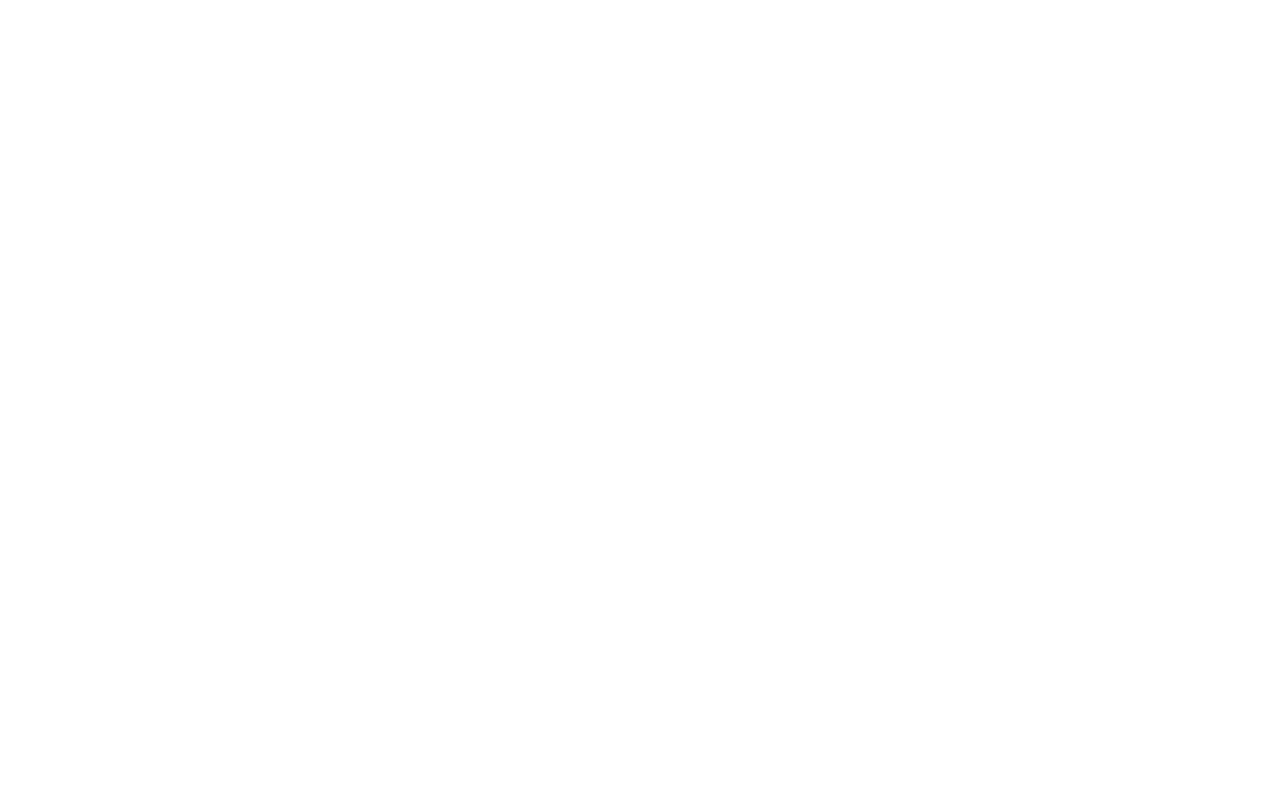
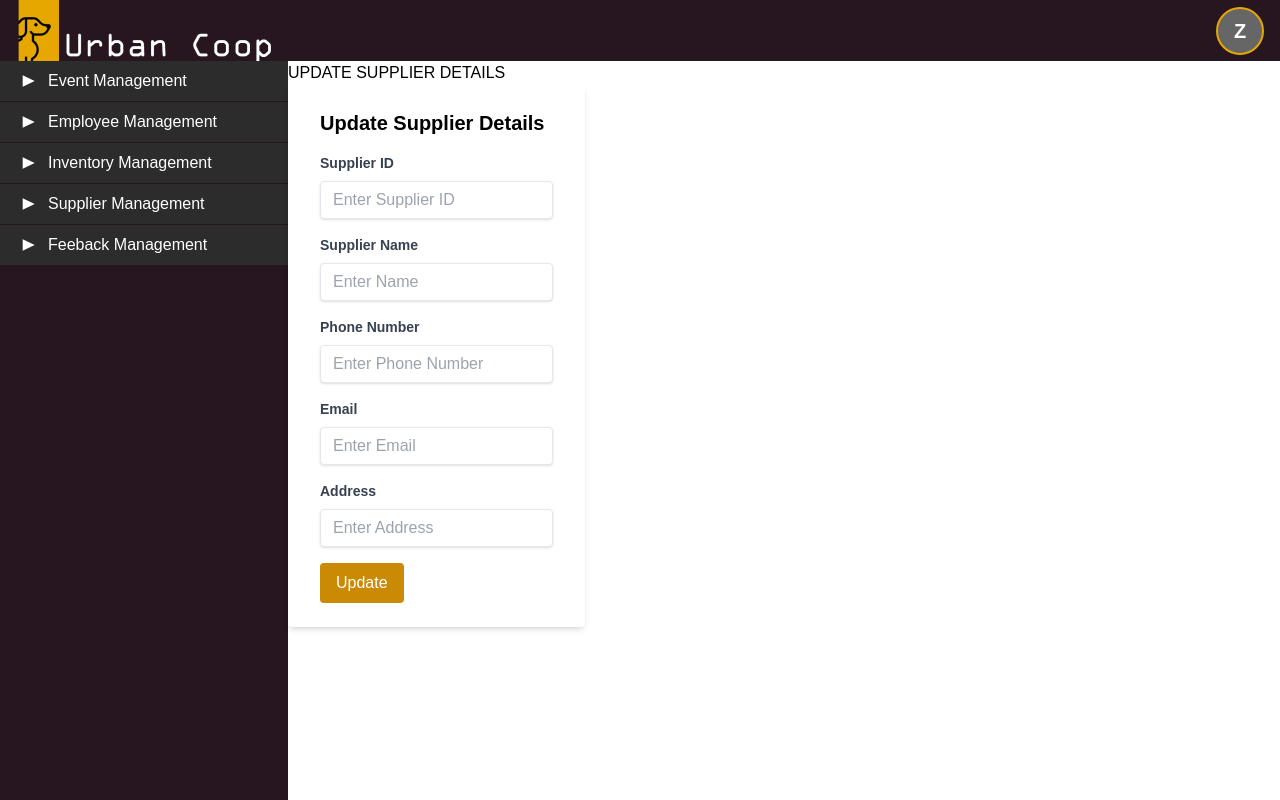
Before and after one commit to Miyuru-Shalitha/urban-coop, a React (Vite) app in the folder frontend/: page /admin/supplier-management/update-suppliers in a window 1280 px wide. Before the commit this address had no page. Shown: the top 800 px of the page. Built offline with nearby package versions, Linux system fonts and the light colour scheme; a web font is replaced by a local one.

Commit message:
for miyuru code test

```diff
--- a/frontend/src/App.tsx
+++ b/frontend/src/App.tsx
@@ -15,18 +15,21 @@ import SupplierManagementAdminPage from "./pages/SupplierManagementAdminPage/Sup
 import SupplierManagementDashboard from "./pages/SupplierManagementAdminPage/SupplierManagementDashboard";
 import SupplierManagementManagePage from "./pages/SupplierManagementAdminPage/SupplierManagementManagePage";
 import SupplierManagementStockReq from "./pages/SupplierManagementAdminPage/SupplierManagementStockReq";
+import SupplierManagementUpdateSupplierPage from "./pages/SupplierManagementAdminPage/SupplierManagementUpdateSupplierPage";
+import SupplierManagementCreateSupplierPage from "./pages/SupplierManagementAdminPage/SupplierManagementCreateSupplierPage";
 import InventoryManagementPage from "./pages/InventoryManagementAdminPage/InventoryManagementAdminPage";
 import InventoryManagementDashboard from "./pages/InventoryManagementAdminPage/InventoryManagementDashboard";
 import InventoryManagementItemPage from "./pages/InventoryManagementAdminPage/InventoryManagementItemPage";
 import InventoryManagementRequestStocksPage from "./pages/InventoryManagementAdminPage/InventoryManagementRequestStocksPage";
+import InventoryManagementCreateItemsPage from "./pages/InventoryManagementAdminPage/InventoryManagementCreateItemsPage";
+import InventoryManagementUpdateItems from "./pages/InventoryManagementAdminPage/InventoryManagementUpdateItems";
+import InventoryManagementCreateRequest from "./pages/InventoryManagementAdminPage/InventoryManagementCreateRequest";
 import EventRegistrationPage from "./pages/EventManagementPage/EventRegistrationPage"
 import FeedbackManagementAdminPage from "./pages/FeedbackManagementAdminPage/FeedbackManagementAdminPage";
 import EmployeeProfilePage from "./pages/EmployeeProfilePage";
 import PetDaycareBookingPage from "./pages/PetDaycareManagementPage/PetDaycareBookingPage";
 import PetDaycareMyBookings from "./pages/PetDaycareManagementAdminPage/PetDaycareMyBookings";
-import InventoryManagementCreateItemsPage from "./pages/InventoryManagementAdminPage/InventoryManagementCreateItemsPage";
-import InventoryManagementUpdateItems from "./pages/InventoryManagementAdminPage/InventoryManagementUpdateItems";
-import InventoryManagementCreateRequest from "./pages/InventoryManagementAdminPage/InventoryManagementCreateRequest";
+
 
 export default function App() {
   return (
@@ -38,11 +41,11 @@ export default function App() {
           <Route path="log-in" element={<LogInPage />} />
           <Route path="events" element={<EventPage />} />
 
-          <Route path="events/register" element={<EventRegistrationPage/>} />
+          <Route path="events/register" element={<EventRegistrationPage />} />
 
-          <Route path="events/register" element={<EventRegistrationPage/>} />
-          <Route path="petdaycare" element={<PetDaycareBookingPage/>} />
-          <Route path="mybookings" element={<PetDaycareMyBookings/>} />
+          <Route path="events/register" element={<EventRegistrationPage />} />
+          <Route path="petdaycare" element={<PetDaycareBookingPage />} />
+          <Route path="mybookings" element={<PetDaycareMyBookings />} />
 
         </Route>
 
@@ -116,7 +119,7 @@ export default function App() {
           />
 
           <Route path="event-dashboard/uptadeEvent"
-          element={< UpdateEvent/>} />
+            element={< UpdateEvent />} />
 
           {/* event report generation */}
 
@@ -135,23 +138,33 @@ export default function App() {
 
           {/* Supplier Management Routes */}
           <Route
-            path = "supplier-management"
-            element = {<SupplierManagementAdminPage />}
+            path="supplier-management"
+            element={<SupplierManagementAdminPage />}
           />
 
           <Route
-            path = "supplier-management/supplier-dashboard"
-            element = {<SupplierManagementDashboard />}
+            path="supplier-management/supplier-dashboard"
+            element={<SupplierManagementDashboard />}
           />
 
           <Route
-            path = "supplier-management/manage-suppliers"
-            element = {<SupplierManagementManagePage />}
+            path="supplier-management/manage-suppliers"
+            element={<SupplierManagementManagePage />}
           />
 
           <Route
-            path = "supplier-management/stock-requests"
-            element = {<SupplierManagementStockReq />}
+            path="supplier-management/create-suppliers"
+            element={<SupplierManagementCreateSupplierPage />}
+          />
+
+          <Route
+            path="supplier-management/update-suppliers"
+            element={<SupplierManagementUpdateSupplierPage />}
+          />
+
+          <Route
+            path="supplier-management/stock-requests"
+            element={<SupplierManagementStockReq />}
           />
 
           {/* feedback dashboard */}
--- a/frontend/src/pages/InventoryManagementAdminPage/InventoryManagementUpdateItems.tsx
+++ b/frontend/src/pages/InventoryManagementAdminPage/InventoryManagementUpdateItems.tsx
@@ -1,5 +1,5 @@
 export default function InventoryManagementUpdateItems() {
-    return  (
+  return (
     <div>
       INVENTORY MANAGEMENT UPDATE ITEM
       <div className="max-w-md mx-auto bg-white shadow-md rounded px-8 py-6">
--- /dev/null
+++ b/frontend/src/pages/SupplierManagementAdminPage/SupplierManagementCreateSupplierPage.tsx
@@ -0,0 +1,5 @@
+export default function SupplierManagementCreateSupplierPage() {
+    return (
+        <div> Create Page </div>
+    );
+}
--- /dev/null
+++ b/frontend/src/pages/SupplierManagementAdminPage/SupplierManagementUpdateSupplierPage.tsx
@@ -0,0 +1,73 @@
+export default function SupplierManagementUpdateSupplierPage() {
+    return (
+        <div>
+            UPDATE SUPPLIER DETAILS
+                <div className="max-w-md mx-auto bg-white shadow-md rounded px-8 py-6">
+                    <h2 className="text-xl font-bold mb-4">Update Supplier Details</h2>
+                    <form>
+                        <div className="mb-4">
+                            <label className="block text-gray-700 text-sm font-bold mb-2" htmlFor="itemCode">
+                                Supplier ID
+                            </label>
+                            <input
+                                className="shadow appearance-none border rounded w-full py-2 px-3 text-gray-700 leading-tight focus:outline-none focus:shadow-outline"
+                                id="itemCode"
+                                type="text"
+                                placeholder="Enter Supplier ID"
+                            />
+                        </div>
+                        <div className="mb-4">
+                            <label className="block text-gray-700 text-sm font-bold mb-2" htmlFor="itemName">
+                                Supplier Name
+                            </label>
+                            <input
+                                className="shadow appearance-none border rounded w-full py-2 px-3 text-gray-700 leading-tight focus:outline-none focus:shadow-outline"
+                                id="itemName"
+                                type="text"
+                                placeholder="Enter Name"
+                            />
+                        </div>
+                        <div className="mb-4">
+                            <label className="block text-gray-700 text-sm font-bold mb-2" htmlFor="itemBrand">
+                                Phone Number
+                            </label>
+                            <input
+                                className="shadow appearance-none border rounded w-full py-2 px-3 text-gray-700 leading-tight focus:outline-none focus:shadow-outline"
+                                id="itemBrand"
+                                type="text"
+                                placeholder="Enter Phone Number"
+                            />
+                        </div>
+                        <div className="mb-4">
+                            <label className="block text-gray-700 text-sm font-bold mb-2" htmlFor="itemCategory">
+                                Email
+                            </label>
+                            <input
+                                className="shadow appearance-none border rounded w-full py-2 px-3 text-gray-700 leading-tight focus:outline-none focus:shadow-outline"
+                                id="itemCategory"
+                                type="text"
+                                placeholder="Enter Email"
+                            />
+                        </div>
+                        <div className="mb-4">
+                            <label className="block text-gray-700 text-sm font-bold mb-2" htmlFor="itemQuantity">
+                                Address
+                            </label>
+                            <input
+                                className="shadow appearance-none border rounded w-full py-2 px-3 text-gray-700 leading-tight focus:outline-none focus:shadow-outline"
+                                id="itemQuantity"
+                                type="text"
+                                placeholder="Enter Address"
+                            />
+                        </div>
+                        <button
+                            className="bg-yellow-600 hover:bg-yellow-700 text-white py-2 px-4 rounded focus:outline-none focus:shadow-outline"
+                            type="submit"
+                        >
+                            Update
+                        </button>
+                    </form>
+                </div>
+            </div>
+    );
+}
```
Also changed, not shown: frontend/src/pages/SupplierManagementAdminPage/SupplierManagementManagePage.tsx (+20 -4 lines), frontend/src/pages/InventoryManagementAdminPage/InventoryManagementCreateRequest.tsx (indentation only). Lines whose indentation alone changed are shown as unchanged.
